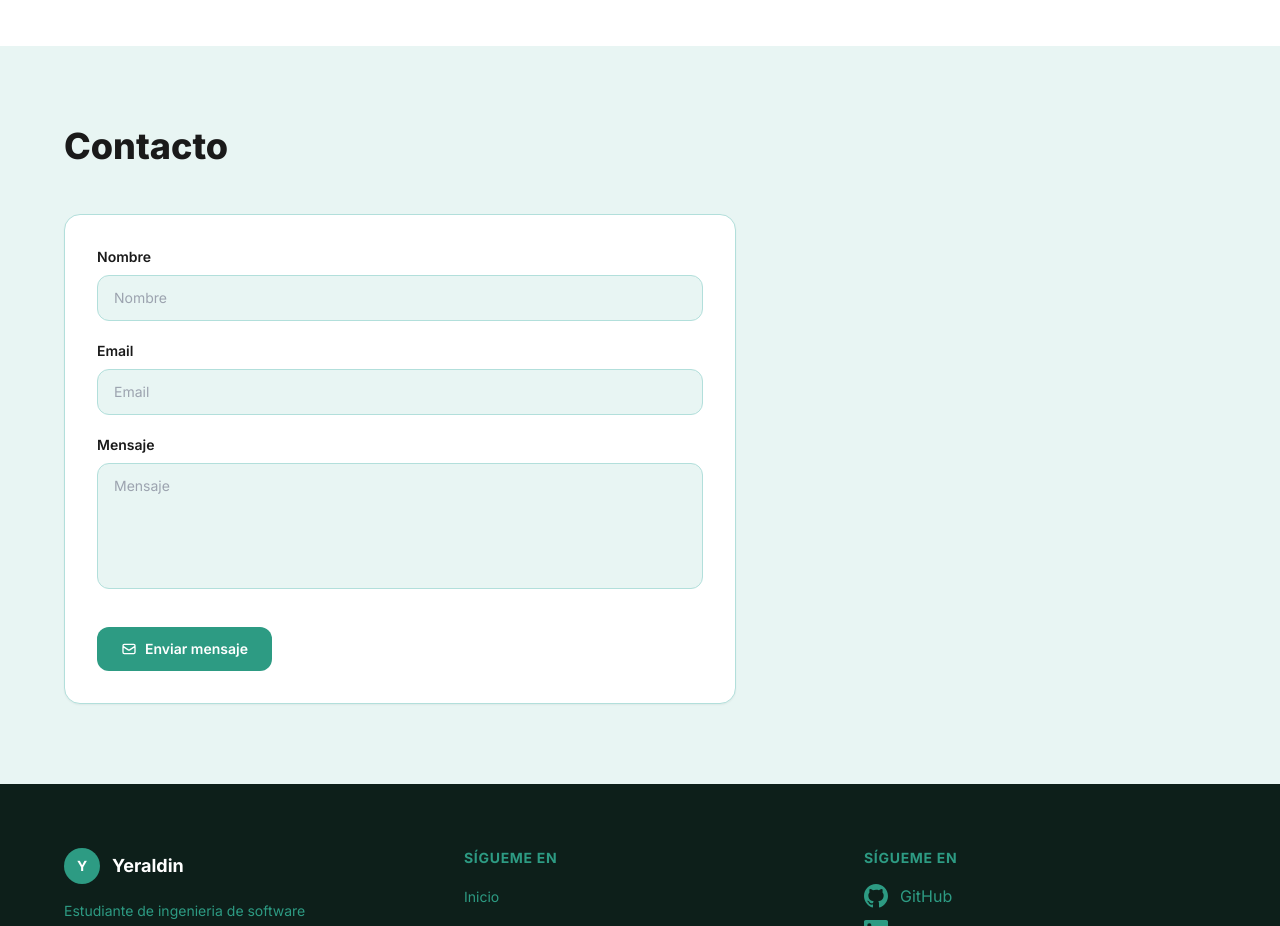
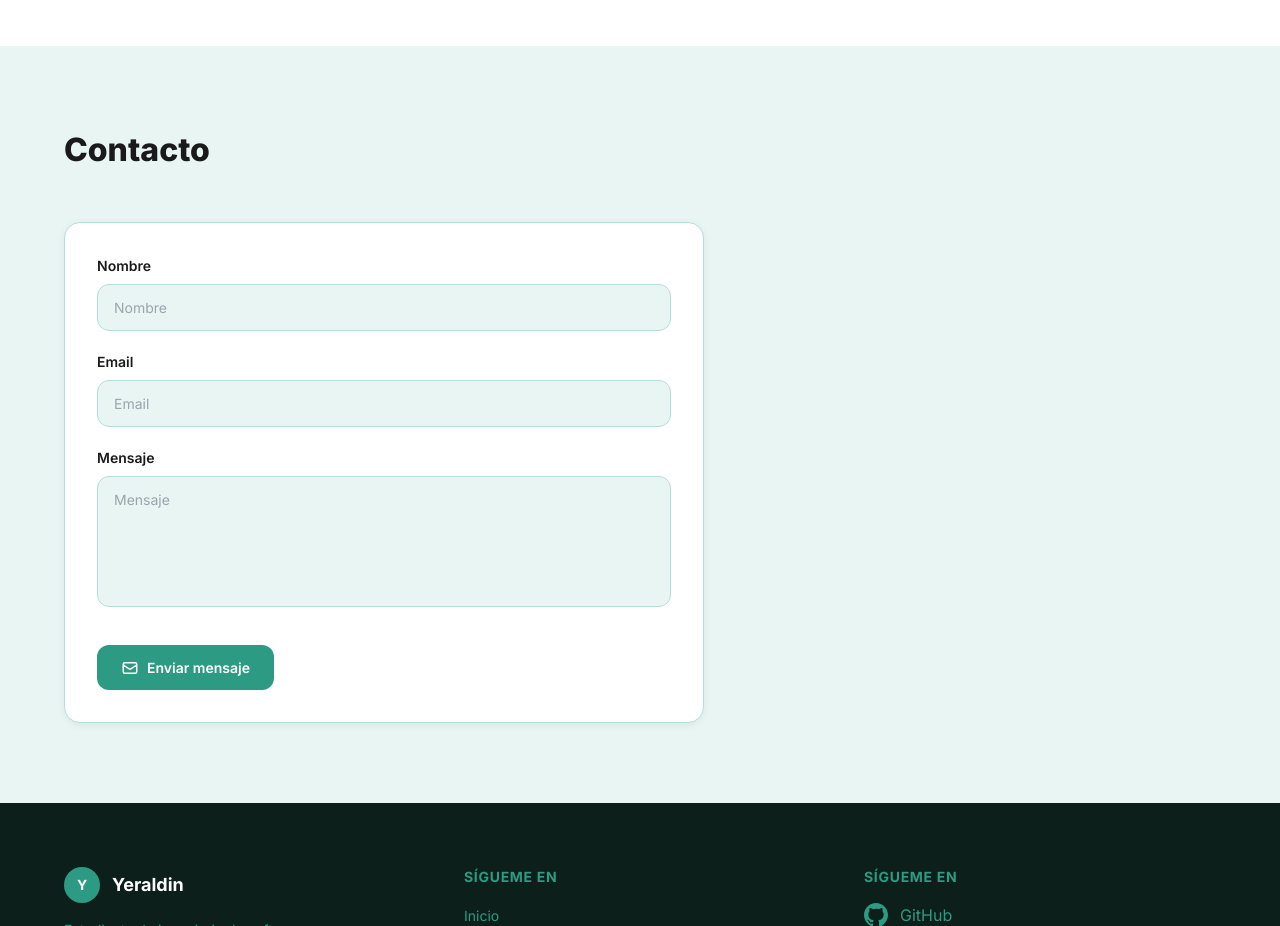
Before and after one commit to Yeraldin3139/portafolio, a Next.js app: page / in a window 1280 px wide. Shown: the part 4360-5286 px from the top of the page. Built offline with nearby package versions, Linux system fonts and the light colour scheme.

Commit message:
blackMode

```diff
--- a/components/Contact.tsx
+++ b/components/Contact.tsx
@@ -1,18 +1,21 @@
 "use client";
 
 import { useState } from "react";
+import { useApp } from "@/app/context";
 
 export default function Contact() {
-  const [formData, setFormData] = useState({
-    nombre: "",
-    email: "",
-    mensaje: "",
-  });
+  const { darkMode, lang } = useApp();
+  const [formData, setFormData] = useState({ nombre: "", email: "", mensaje: "" });
   const [enviado, setEnviado] = useState(false);
 
-  const handleChange = (
-    e: React.ChangeEvent<HTMLInputElement | HTMLTextAreaElement>
-  ) => {
+  const textos = {
+    es: { titulo: "Contacto", nombre: "Nombre", email: "Email", mensaje: "Mensaje", boton: "Enviar mensaje", exito: "¡Mensaje enviado correctamente!" },
+    en: { titulo: "Contact", nombre: "Name", email: "Email", mensaje: "Message", boton: "Send message", exito: "Message sent successfully!" },
+  };
+
+  const t = textos[lang];
+
+  const handleChange = (e: React.ChangeEvent<HTMLInputElement | HTMLTextAreaElement>) => {
     setFormData({ ...formData, [e.target.name]: e.target.value });
   };
 
@@ -24,137 +27,87 @@ export default function Contact() {
     setTimeout(() => setEnviado(false), 4000);
   };
 
+  const inputStyle = {
+    width: "100%", padding: "12px 16px", borderRadius: "12px",
+    border: "1.5px solid #B2DFDB", outline: "none",
+    fontSize: "0.875rem",
+    backgroundColor: darkMode ? "#0D1F1A" : "#E8F5F3",
+    color: darkMode ? "#ffffff" : "#1a1a1a",
+  };
+
   return (
     <section
       id="contacto"
-      className="py-20 px-6"
-      style={{ backgroundColor: "#E8F5F3" }}
+      style={{
+        padding: "80px 24px",
+        backgroundColor: darkMode ? "#111f1a" : "#E8F5F3",
+        transition: "background-color 0.3s",
+      }}
     >
-      <div className="max-w-6xl mx-auto">
-
-        {/* Título */}
-        <h2
-          className="text-3xl md:text-4xl font-extrabold mb-12"
-          style={{ color: "#1a1a1a" }}
-        >
-          Contacto
+      <div style={{ maxWidth: "1152px", margin: "0 auto" }}>
+        <h2 style={{
+          fontSize: "2rem", fontWeight: "800", marginBottom: "48px",
+          color: darkMode ? "#ffffff" : "#1a1a1a",
+        }}>
+          {t.titulo}
         </h2>
 
-        {/* Formulario */}
-        <div
-          className="w-full max-w-2xl rounded-2xl p-8 shadow-sm"
-          style={{ border: "1.5px solid #B2DFDB", backgroundColor: "#ffffff" }}
-        >
+        <div style={{
+          maxWidth: "640px", borderRadius: "16px", padding: "32px",
+          border: "1.5px solid #B2DFDB",
+          backgroundColor: darkMode ? "#1A2E28" : "#ffffff",
+          boxShadow: "0 2px 8px rgba(0,0,0,0.06)",
+        }}>
 
-          {/* Mensaje de éxito */}
           {enviado && (
-            <div
-              className="mb-6 px-4 py-3 rounded-xl text-sm font-medium"
-              style={{ backgroundColor: "#B2DFDB", color: "#1B6B5A" }}
-            >
-              ✅ ¡Mensaje enviado correctamente!
+            <div style={{
+              marginBottom: "24px", padding: "12px 16px", borderRadius: "12px",
+              backgroundColor: "#B2DFDB", color: "#1B6B5A",
+              fontSize: "0.875rem", fontWeight: "500",
+            }}>
+              ✅ {t.exito}
             </div>
           )}
 
           {/* Nombre */}
-          <div className="mb-5">
-            <label
-              className="block text-sm font-semibold mb-2"
-              style={{ color: "#1a1a1a" }}
-            >
-              Nombre
+          <div style={{ marginBottom: "20px" }}>
+            <label style={{ display: "block", fontSize: "0.875rem", fontWeight: "600", marginBottom: "8px", color: darkMode ? "#ffffff" : "#1a1a1a" }}>
+              {t.nombre}
             </label>
-            <input
-              type="text"
-              name="nombre"
-              value={formData.nombre}
-              onChange={handleChange}
-              placeholder="Nombre"
-              className="w-full px-4 py-3 rounded-xl text-sm outline-none transition-all duration-200"
-              style={{
-                border: "1.5px solid #B2DFDB",
-                backgroundColor: "#E8F5F3",
-                color: "#1a1a1a",
-              }}
-              onFocus={(e) => (e.target.style.borderColor = "#2D9B83")}
-              onBlur={(e) => (e.target.style.borderColor = "#B2DFDB")}
-            />
+            <input type="text" name="nombre" value={formData.nombre} onChange={handleChange} placeholder={t.nombre} style={inputStyle} />
           </div>
 
           {/* Email */}
-          <div className="mb-5">
-            <label
-              className="block text-sm font-semibold mb-2"
-              style={{ color: "#1a1a1a" }}
-            >
-              Email
+          <div style={{ marginBottom: "20px" }}>
+            <label style={{ display: "block", fontSize: "0.875rem", fontWeight: "600", marginBottom: "8px", color: darkMode ? "#ffffff" : "#1a1a1a" }}>
+              {t.email}
             </label>
-            <input
-              type="email"
-              name="email"
-              value={formData.email}
-              onChange={handleChange}
-              placeholder="Email"
-              className="w-full px-4 py-3 rounded-xl text-sm outline-none transition-all duration-200"
-              style={{
-                border: "1.5px solid #B2DFDB",
-                backgroundColor: "#E8F5F3",
-                color: "#1a1a1a",
-              }}
-              onFocus={(e) => (e.target.style.borderColor = "#2D9B83")}
-              onBlur={(e) => (e.target.style.borderColor = "#B2DFDB")}
-            />
+            <input type="email" name="email" value={formData.email} onChange={handleChange} placeholder={t.email} style={inputStyle} />
           </div>
 
           {/* Mensaje */}
-          <div className="mb-8">
-            <label
-              className="block text-sm font-semibold mb-2"
-              style={{ color: "#1a1a1a" }}
-            >
-              Mensaje
+          <div style={{ marginBottom: "32px" }}>
+            <label style={{ display: "block", fontSize: "0.875rem", fontWeight: "600", marginBottom: "8px", color: darkMode ? "#ffffff" : "#1a1a1a" }}>
+              {t.mensaje}
             </label>
-            <textarea
-              name="mensaje"
-              value={formData.mensaje}
-              onChange={handleChange}
-              placeholder="Mensaje"
-              rows={5}
-              className="w-full px-4 py-3 rounded-xl text-sm outline-none transition-all duration-200 resize-none"
-              style={{
-                border: "1.5px solid #B2DFDB",
-                backgroundColor: "#E8F5F3",
-                color: "#1a1a1a",
-              }}
-              onFocus={(e) => (e.target.style.borderColor = "#2D9B83")}
-              onBlur={(e) => (e.target.style.borderColor = "#B2DFDB")}
-            />
+            <textarea name="mensaje" value={formData.mensaje} onChange={handleChange} placeholder={t.mensaje} rows={5} style={{ ...inputStyle, resize: "none" }} />
           </div>
 
-          {/* Botón enviar */}
           <button
             onClick={handleSubmit}
-            className="flex items-center gap-2 px-6 py-3 rounded-xl text-white
-                       text-sm font-semibold transition-all duration-200 hover:opacity-90 hover:scale-105"
-            style={{ backgroundColor: "#2D9B83" }}
+            style={{
+              display: "flex", alignItems: "center", gap: "8px",
+              padding: "12px 24px", borderRadius: "12px",
+              backgroundColor: "#2D9B83", color: "white",
+              fontSize: "0.875rem", fontWeight: "600",
+              border: "none", cursor: "pointer",
+            }}
           >
-            <svg
-              xmlns="http://www.w3.org/2000/svg"
-              className="w-4 h-4"
-              fill="none"
-              viewBox="0 0 24 24"
-              stroke="currentColor"
-            >
-              <path
-                strokeLinecap="round"
-                strokeLinejoin="round"
-                strokeWidth={2}
-                d="M3 8l7.89 5.26a2 2 0 002.22 0L21 8M5 19h14a2 2 0 002-2V7a2 2 0 00-2-2H5a2 2 0 00-2 2v10a2 2 0 002 2z"
-              />
+            <svg xmlns="http://www.w3.org/2000/svg" width="18" height="18" fill="none" viewBox="0 0 24 24" stroke="currentColor">
+              <path strokeLinecap="round" strokeLinejoin="round" strokeWidth={2} d="M3 8l7.89 5.26a2 2 0 002.22 0L21 8M5 19h14a2 2 0 002-2V7a2 2 0 00-2-2H5a2 2 0 00-2 2v10a2 2 0 002 2z" />
             </svg>
-            Enviar mensaje
+            {t.boton}
           </button>
-
         </div>
       </div>
     </section>
```
